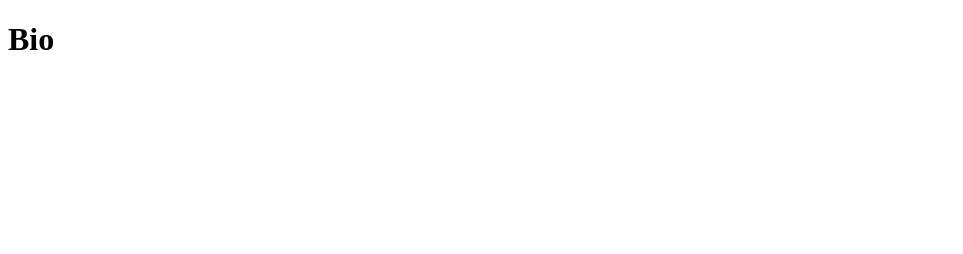
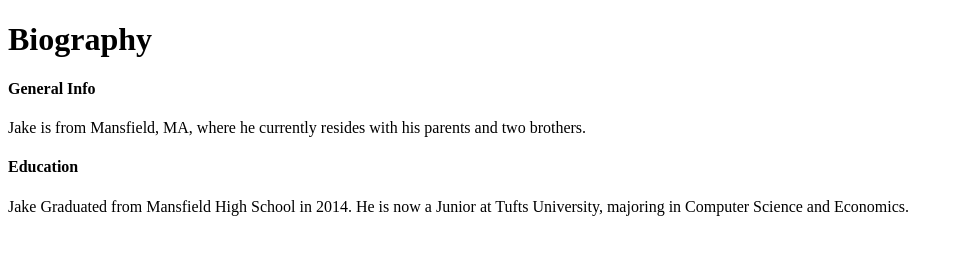
Before and after one commit to jmoran06/jmoran06.github.io, a plain HTML site: page bio.html in a window 1280 px wide. Shown: the whole page, without its empty margins (0-963 px from the left). Drawn offline with Linux system fonts and the light colour scheme.

Commit message:
html bio completed

```diff
--- a/bio.html
+++ b/bio.html
@@ -4,12 +4,23 @@
 
 
 <header>
-<title>Jake Moran's Bio </title>
+<title>Jake Moran's Biography </title>
 <meta charset="UTF-8">
 </header>
 
 <body>
 
-<h1> Bio </h1>
+<h1> Biography </h1>
+
+<h4> General Info </h4>
+
+<p> Jake is from Mansfield, MA, where he currently resides with his parents
+and two brothers.
+</p>
+
+<h4> Education </h4>
+<p> Jake Graduated from Mansfield High School in 2014. He is now a Junior at
+Tufts University, majoring in Computer Science and Economics.
+</p>
 </body>
 </html>
```
Also changed, not shown: 1 other file.
